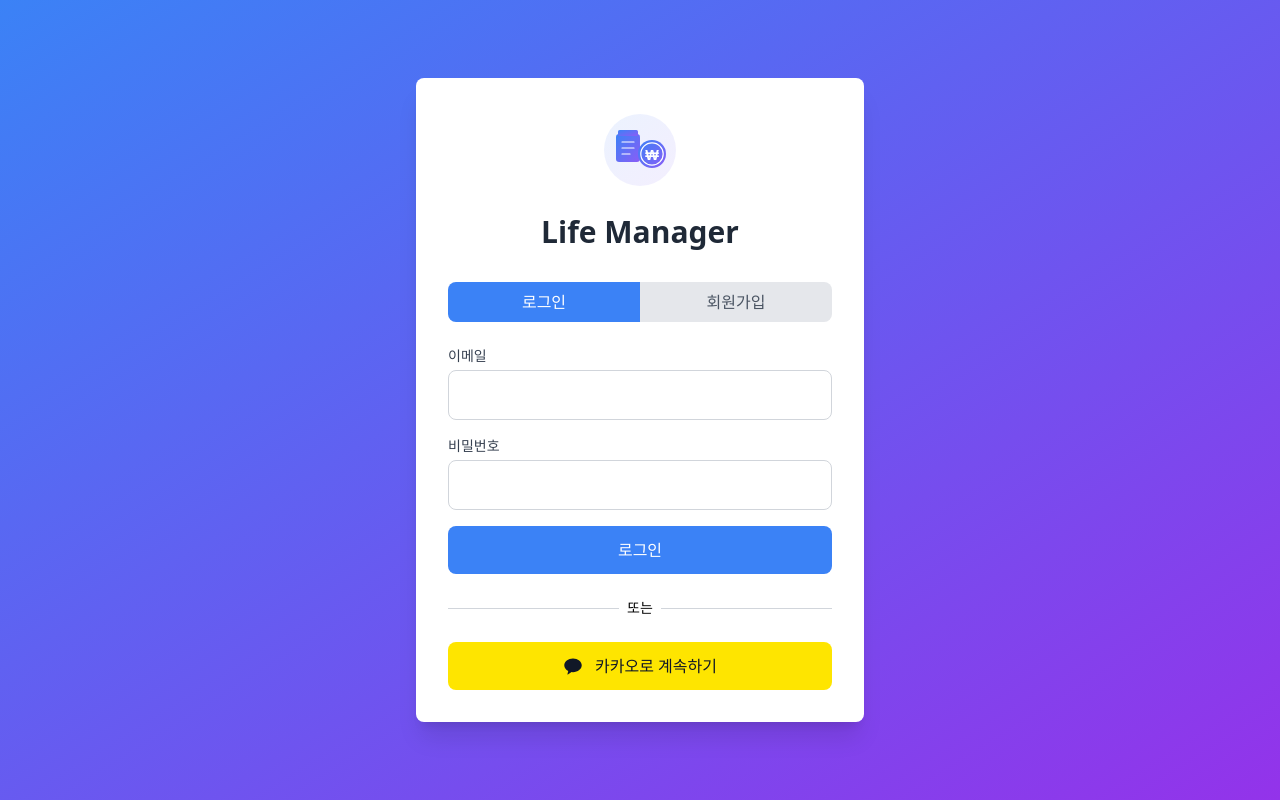
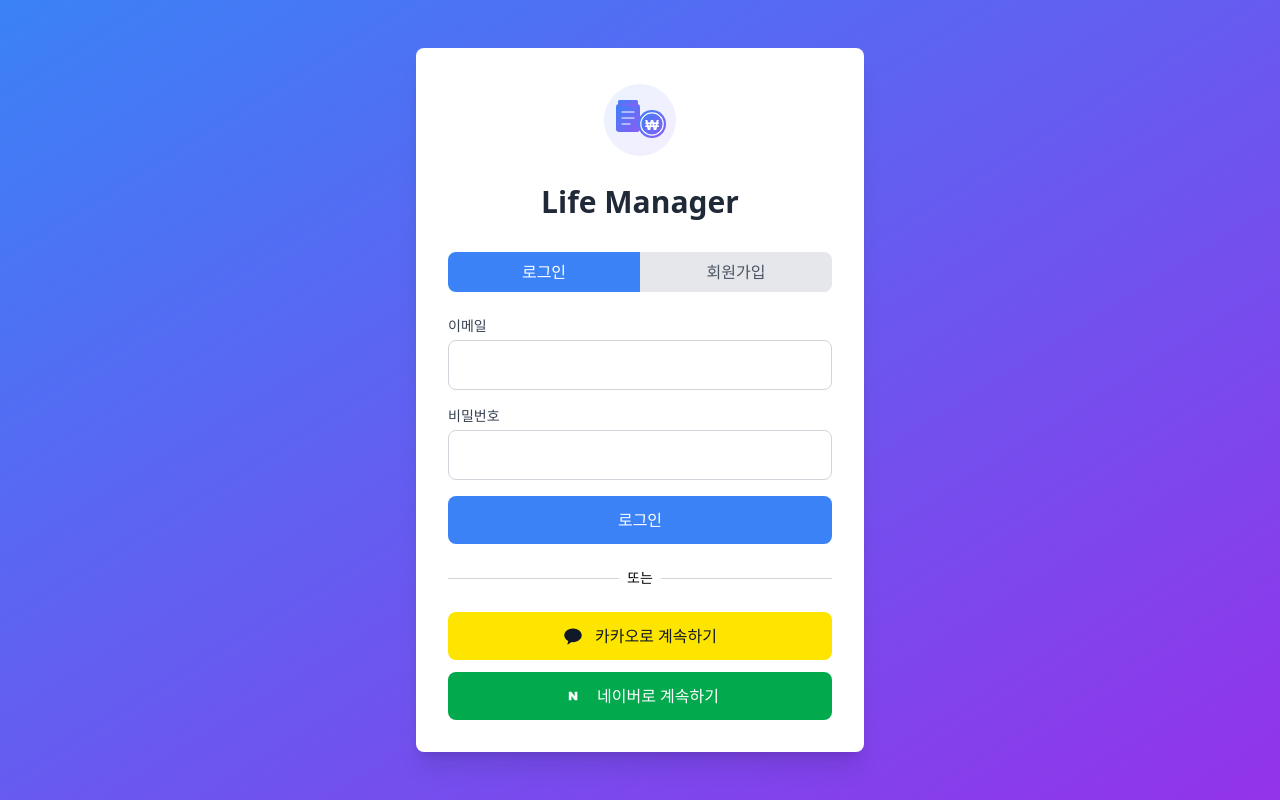
Before and after one commit to panda981018/life-manager-frontend, a React (Create React App) app: page / in a window 1280 px wide. Built offline with nearby package versions, Linux system fonts and the light colour scheme; no server answers.

Commit message:
Add Naver social login

```diff
--- a/src/pages/LoginPage.js
+++ b/src/pages/LoginPage.js
@@ -228,6 +228,16 @@ function LoginPage() {
                 </svg>
                 카카오로 계속하기
               </button>
+
+              {/* Naver */}
+              <button
+                type="button"
+                onClick={() => handleSocialLogin("naver")}
+                className="w-full flex items-center justify-center gap-3 bg-[#03A94D] text-white py-3 rounded-lg hover:bg-[#02B350] transition font-medium min-h-[48px]"
+              >
+                <img src="/naver-icon.png" alt="Naver" className="w-6 h-6" />
+                네이버로 계속하기
+              </button>
             </div>
           </>
         )}
--- a/src/pages/ProfilePage.js
+++ b/src/pages/ProfilePage.js
@@ -29,7 +29,7 @@ function ProfilePage() {
     setIsLoading(true);
     try {
       const response = await userAPI.getUser(userId); // userId 제거
-      setUserInfo(response.data);
+      setUserInfo({email: response.data.email.split('_')[1], name : response.data.name});
       setNameForm({ name: response.data.name });
     } catch (err) {
       console.error("사용자 정보 로드 실패:", err);
```
Also changed, not shown: public/naver-icon.png (added).
